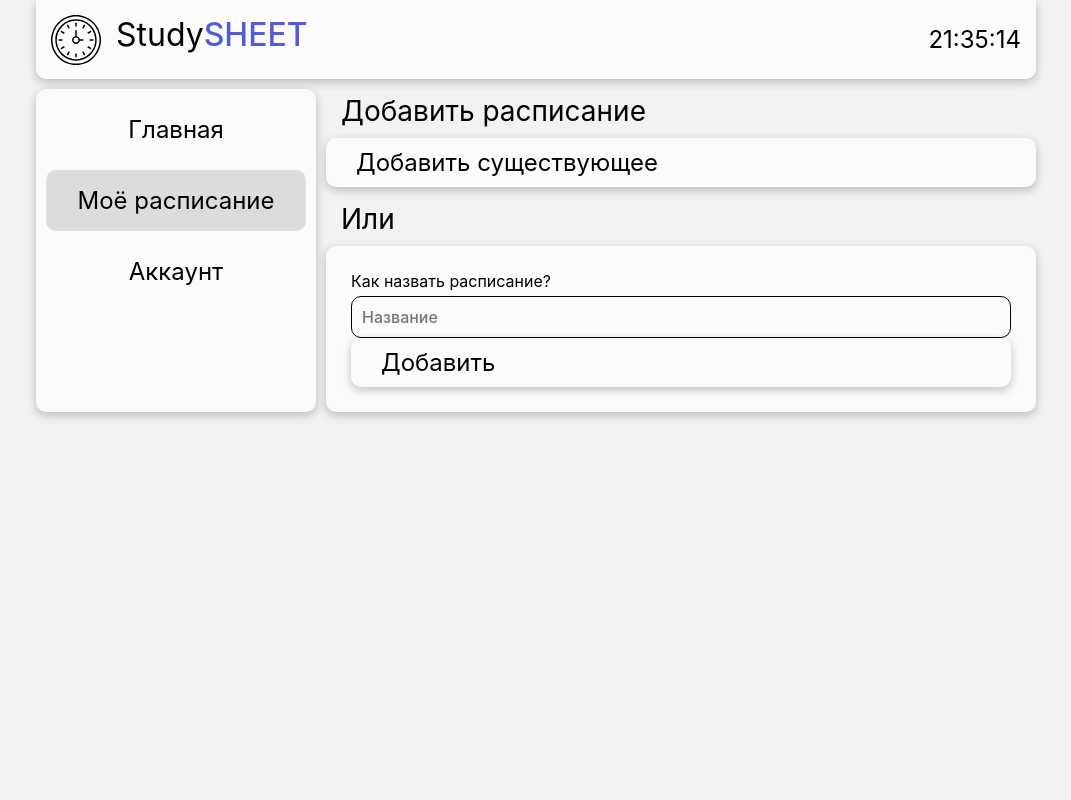
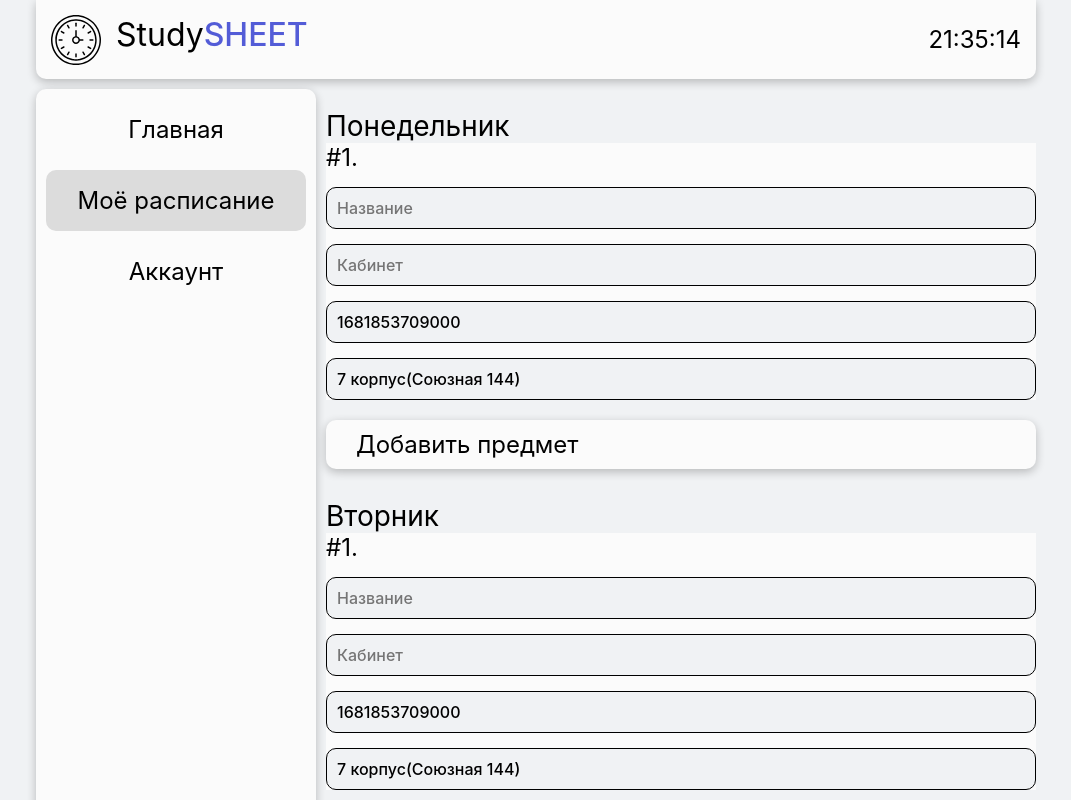
Before and after one commit to suvmer/studysheet, a React (Create React App) app in the folder client/: page /my/add in a window 1280 px wide. Shown: the top 800 px of the page, without its empty margins (104-1175 px from the left). Built offline with nearby package versions, Linux system fonts and the light colour scheme.

Commit message:
multiple subject fields in work

```diff
--- a/client/src/App.css
+++ b/client/src/App.css
@@ -110,12 +110,31 @@ aside a:focus, aside a.active {
   padding: 5px 15px 0 15px;
   display: flex;
   justify-content: space-between;
+  gap: 10px
+}
+.midbox input {
+  width: 100%;
+  box-shadow: rgba(0, 0, 0, 0.24) 0px 3px 10px;
 }
 .event.create {
   display: flex;
   flex-direction: column;
 }
-.event.create input {
+.event label:not(:first-child) {
+  margin-top: 20px;
+}
+
+.subject {
+  display: flex;
+  flex-direction: column;
+  gap: 10px;
+  background-color: var(--white);
+}
+.subject input {
+  background-color: var(--gray);
+}
+
+input {
   outline: none;
   padding: 10px;
   margin-top: 5px;
@@ -174,19 +193,22 @@ aside a:focus, aside a.active {
   text-align: left !important;
 }
 
-mark.blue {
+.blue {
   color: var(--blue);
 }
-mark.bold {
+.bold {
   font-weight: 500;
 }
-mark.big {
+.big {
   font-size: var(--big);
 }
 .center {
   text-align: center!important;
 }
-mark.mid {
+.mup {
+  margin-top: 20px;
+}
+.mid {
   font-size: var(--mid);
 }
 .calendar svg {
--- a/client/src/components/CreateTable.jsx
+++ b/client/src/components/CreateTable.jsx
@@ -1,19 +1,87 @@
-import React from "react";
+import React, { useState } from "react";
 import classes from "../styles/UI/CreateTable.module.css";
 import { InfoBlock } from "./InfoBlock";
 
 export const CreateTable = () => {
-  return <><div className="midbox">
-  <mark className="big">Добавить расписание</mark>
+
+  /*
+  const table = [[{
+    start: Date.now() + 20*60*1000 + 10000,
+    duration: 35,
+    name: "Пара математического анализа",
+    cabinet: "405",
+    teacher: "Ухалов Алексей Юрьевич",
+    place: "2 корпус(ул. Кирова, 8/10)"
+  }], [], [], [], [], [], []];*/
+  //const table = [[], [], [], [], [], [], []];
+  const days = ["Понедельник", "Вторник", "Среда", "Четверг", "Пятница", "Суббота", "Воскресенье"];
+
+  const getField = () => ({
+    start: Date.now(),
+    duration: 95,
+    name: "",
+    cabinet: "",
+    teacher: "",
+    place: "7 корпус(Союзная 144)" });
+
+  const [table, setTable] = useState([
+    ...Array(7).fill([getField()])
+  ]);
+
+  const addSubj = (index) => {
+    setTable({...table, index: [...table[index], getField()]});
+  };
+  console.log(table)
+  return (<>
+        {table.map((elem, index) => {
+          return (
+            <div key={index} className="mup">
+              <mark className="big center">{days[index]}</mark>
+              {elem.map((subj, ind) => (<div className="subject"><div className="mid">#{ind+1}.</div>
+                <input placeholder="Название" defaultValue={subj.name}/>
+                <input placeholder="Кабинет" defaultValue={subj.cabinet}/>
+                <input placeholder="Время начала" defaultValue={subj.start}/>
+                <input placeholder="Место" defaultValue={subj.place}/>
+              </div>)
+              )}
+              <div onClick={() => addSubj(index)} className="btn mup">Добавить предмет</div>
+            </div>
+          )
+        })}
+        </>);
+
+  const toPaste = [];
+  days.forEach((elem) => {
+
+    toPaste.push(
+      <div className="mup">
+        <mark className="big center">{elem}</mark>
+        <div className="btn">Добавить предмет</div>
+      </div>
+    );
+  });
+
+
+  return <>
+<div className="midbox">
+  <div className="big">Добавить расписание</div>
 </div>
-<div className="btn" to="/my/add">Добавить существующее</div>
-  <div className="midbox center">
-    <mark className="big">Или</mark>
-  </div>
+<div className="midbox">
+  <input className="full" id="idTable" placeholder="ID расписания"/><div className="btn">Добавить</div>
+</div>
+<hr className="mup"/>
+<mark className="big center">Или</mark>
+<hr/>
+<mark className="big center">Создать новое</mark>
+
 <div className="event create">
+  <label htmlFor="name">Как назвать расписание?</label>
+  <input id="name" placeholder="Название"/>
+  <label htmlFor="hours">Сколько часов?</label>
+  <input id="hours" placeholder="Часы"/>
+  {toPaste}
+</div>
+  <div className="btn" to="/my/add">Создать</div>
 
-  <label for="name">Как назвать расписание?</label>
-  <input id="name" placeholder="Название"/>
-  <div className="btn" to="/my/add">Добавить</div>
-</div></>;
+</>;
 };
```
